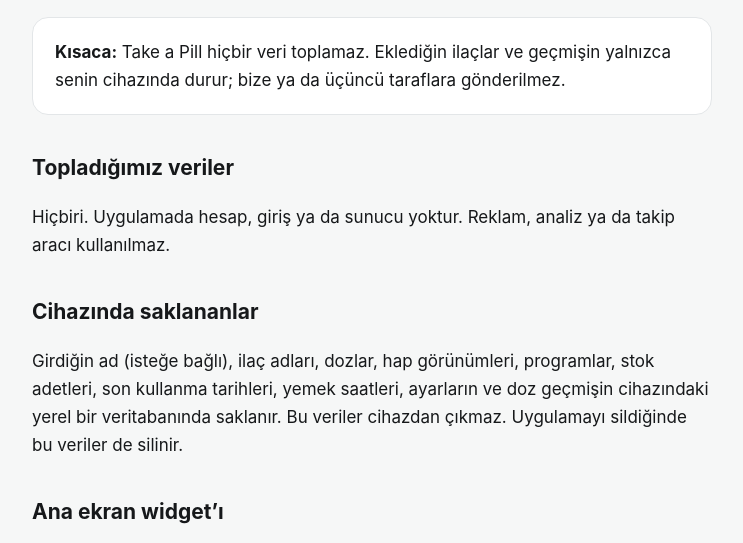
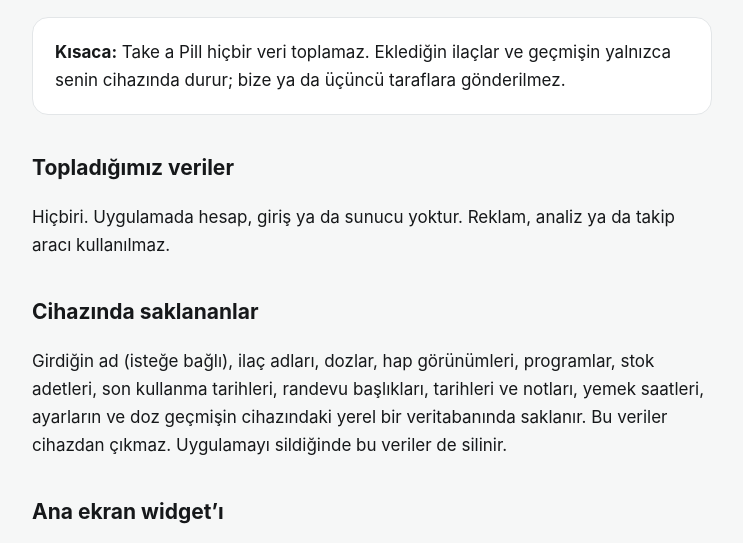
Before and after one commit to hasankaankahraman/app-docs, a plain HTML site: page takeapill/privacy.html in a window 1280 px wide. Shown: the part 227-770 px from the top of the page, without its empty margins (268-1011 px from the left). Drawn offline with Linux system fonts and the light colour scheme.

Commit message:
docs(privacy): randevu verisi cihazda saklanır

```diff
--- a/takeapill/privacy.html
+++ b/takeapill/privacy.html
@@ -17,7 +17,7 @@
 <h2>Topladığımız veriler</h2>
 <p>Hiçbiri. Uygulamada hesap, giriş ya da sunucu yoktur. Reklam, analiz ya da takip aracı kullanılmaz.</p>
 <h2>Cihazında saklananlar</h2>
-<p>Girdiğin ad (isteğe bağlı), ilaç adları, dozlar, hap görünümleri, programlar, stok adetleri, son kullanma tarihleri, yemek saatleri, ayarların ve doz geçmişin cihazındaki yerel bir veritabanında saklanır. Bu veriler cihazdan çıkmaz. Uygulamayı sildiğinde bu veriler de silinir.</p>
+<p>Girdiğin ad (isteğe bağlı), ilaç adları, dozlar, hap görünümleri, programlar, stok adetleri, son kullanma tarihleri, randevu başlıkları, tarihleri ve notları, yemek saatleri, ayarların ve doz geçmişin cihazındaki yerel bir veritabanında saklanır. Bu veriler cihazdan çıkmaz. Uygulamayı sildiğinde bu veriler de silinir.</p>
 <h2>Ana ekran widget’ı</h2>
 <p>Widget eklersen, o günün ve ertesi günün dozları widget’ın okuyabilmesi için cihazdaki ortak uygulama alanına (iOS App Group) yazılır. Bu alan yalnızca Take a Pill ve widget’ı tarafından okunur; veriler yine cihazdan çıkmaz.</p>
 <h2>Uyum raporu</h2>
```
Also changed, not shown: takeapill/en/privacy.html (+1 -1 lines).
